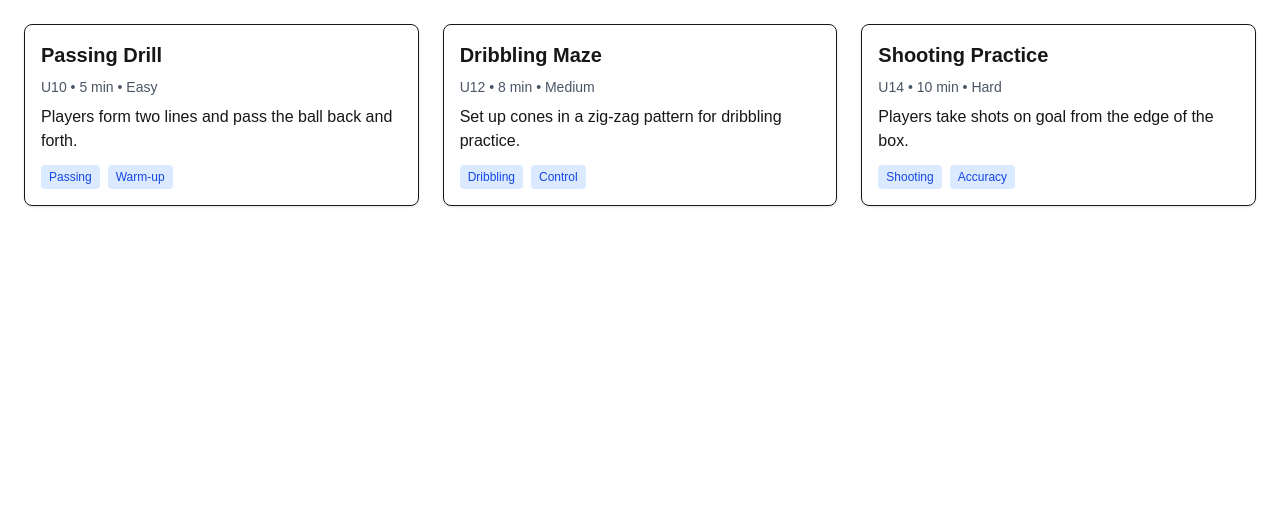
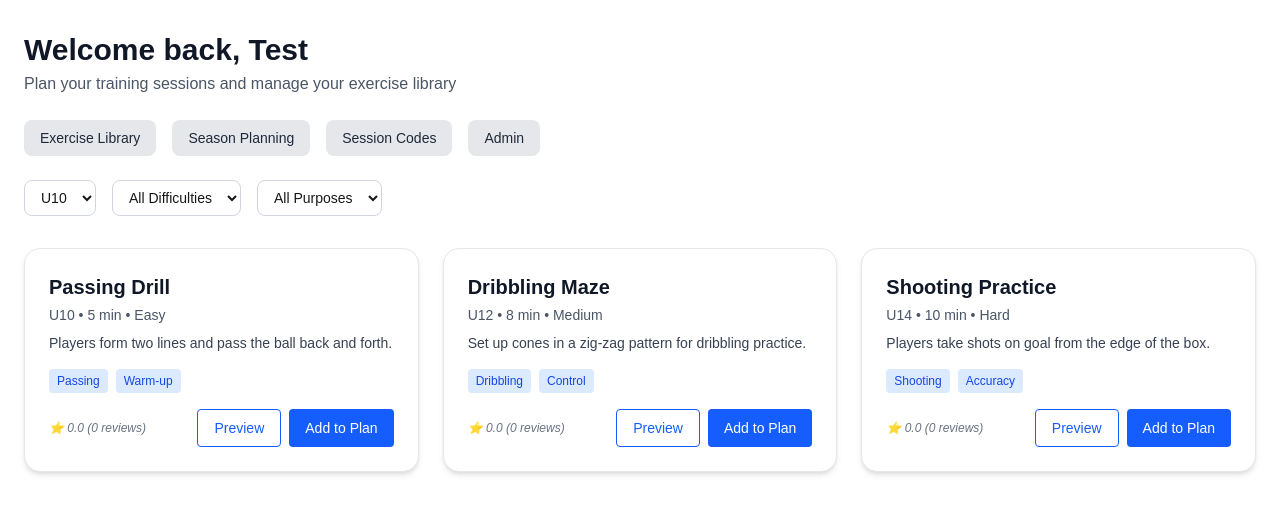
Before and after one commit to Brinkmann/FootBallEyeQ_Site, a Next.js app: page /catalog in a window 1280 px wide. Shown: the top 514 px of the page. Built offline with nearby package versions, Linux system fonts and the light colour scheme.

Commit message:
Update catalog page

```diff
--- a/app/catalog/page.tsx
+++ b/app/catalog/page.tsx
@@ -3,10 +3,54 @@ import { exercises } from "../data/exercises";
 
 export default function CatalogPage() {
   return (
-    <div className="p-6 grid grid-cols-1 md:grid-cols-2 lg:grid-cols-3 gap-6">
-      {exercises.map((exercise) => (
-        <ExerciseCard key={exercise.id} exercise={exercise} />
-      ))}
+    <div className="px-6 py-8">
+      {/* Title + Intro */}
+      <h1 className="text-3xl font-bold mb-1 text-gray-900 dark:text-white">
+        Welcome back, Test
+      </h1>
+      <p className="text-gray-600 dark:text-gray-300 mb-6">
+        Plan your training sessions and manage your exercise library
+      </p>
+
+      {/* Tab Navigation */}
+      <div className="flex space-x-4 mb-6">
+        {["Exercise Library", "Season Planning", "Session Codes", "Admin"].map((tab) => (
+          <button
+            key={tab}
+            className="px-4 py-2 bg-gray-200 dark:bg-gray-700 rounded-lg text-sm text-gray-800 dark:text-white hover:bg-gray-300 dark:hover:bg-gray-600"
+          >
+            {tab}
+          </button>
+        ))}
+      </div>
+
+      {/* Filters */}
+      <div className="flex space-x-4 mb-8">
+        <select className="px-3 py-2 rounded-lg border border-gray-300 dark:border-gray-600 bg-white dark:bg-gray-800 text-sm">
+          <option>U10</option>
+          <option>U12</option>
+          <option>U14</option>
+        </select>
+        <select className="px-3 py-2 rounded-lg border border-gray-300 dark:border-gray-600 bg-white dark:bg-gray-800 text-sm">
+          <option>All Difficulties</option>
+          <option>Beginner</option>
+          <option>Medium</option>
+          <option>Hard</option>
+        </select>
+        <select className="px-3 py-2 rounded-lg border border-gray-300 dark:border-gray-600 bg-white dark:bg-gray-800 text-sm">
+          <option>All Purposes</option>
+          <option>Passing</option>
+          <option>Dribbling</option>
+          <option>Shooting</option>
+        </select>
+      </div>
+
+      {/* Exercise Cards */}
+      <div className="grid grid-cols-1 md:grid-cols-2 lg:grid-cols-3 gap-6">
+        {exercises.map((exercise) => (
+          <ExerciseCard key={exercise.id} exercise={exercise} />
+        ))}
+      </div>
     </div>
   );
 }
--- a/app/components/ExerciseCard.tsx
+++ b/app/components/ExerciseCard.tsx
@@ -10,22 +10,53 @@ type Exercise = {
 
 export default function ExerciseCard({ exercise }: { exercise: Exercise }) {
   return (
-    <div className="border rounded-lg p-4 shadow hover:shadow-lg transition">
-      <h2 className="text-xl font-bold mb-2">{exercise.title}</h2>
-      <div className="text-sm text-gray-600 mb-2">
+    <div className="bg-white dark:bg-gray-800 border border-gray-200 dark:border-gray-700 rounded-2xl shadow-md p-6 flex flex-col justify-between transition hover:shadow-lg">
+      <div>
+        {/* Title */}
+        <h2 className="text-xl font-bold text-gray-900 dark:text-white mb-1">
+          {exercise.title}
+        </h2>
+
+        {/* Meta info */}
+        <div className="text-sm text-gray-600 dark:text-gray-400 mb-2">
           {exercise.ageGroup} • {exercise.duration} • {exercise.difficulty}
         </div>
-      <p className="mb-3">{exercise.description}</p>
-      <div className="flex flex-wrap gap-2">
+
+        {/* Description */}
+        <p className="text-gray-700 dark:text-gray-300 text-sm mb-4">
+          {exercise.description}
+        </p>
+
+        {/* Tags */}
+        <div className="flex flex-wrap gap-2 mb-4">
           {exercise.tags.map((tag) => (
             <span
               key={tag}
-            className="bg-blue-100 text-blue-700 px-2 py-1 rounded text-xs"
+              className="bg-blue-100 text-blue-700 dark:bg-blue-900 dark:text-blue-200 px-2 py-1 rounded text-xs font-medium"
             >
               {tag}
             </span>
           ))}
         </div>
       </div>
+
+      {/* Rating + Buttons */}
+      <div className="flex justify-between items-center mt-auto">
+        {/* Placeholder rating */}
+        <div className="text-xs text-gray-500 italic dark:text-gray-400">
+          ⭐ 0.0 (0 reviews)
+        </div>
+
+        {/* Actions */}
+        <div className="flex space-x-2">
+          <button className="text-sm px-4 py-2 border border-blue-600 text-blue-600 rounded hover:bg-blue-50 dark:hover:bg-gray-700 transition">
+            Preview
+          </button>
+          <button className="text-sm px-4 py-2 bg-blue-600 text-white rounded hover:bg-blue-700 transition">
+            Add to Plan
+          </button>
+        </div>
+      </div>
+    </div>
   );
 }
--- a/app/page.tsx
+++ b/app/page.tsx
@@ -52,7 +52,7 @@ export default function HomePage() {
           {
             title: "Browse Exercises",
             desc: "Access 100+ football drills with powerful search and filtering.",
-            link: null
+            link: "/catalog"
           },
           {
             title: "Plan Sessions",
```
Lines whose indentation alone changed are shown as unchanged.
